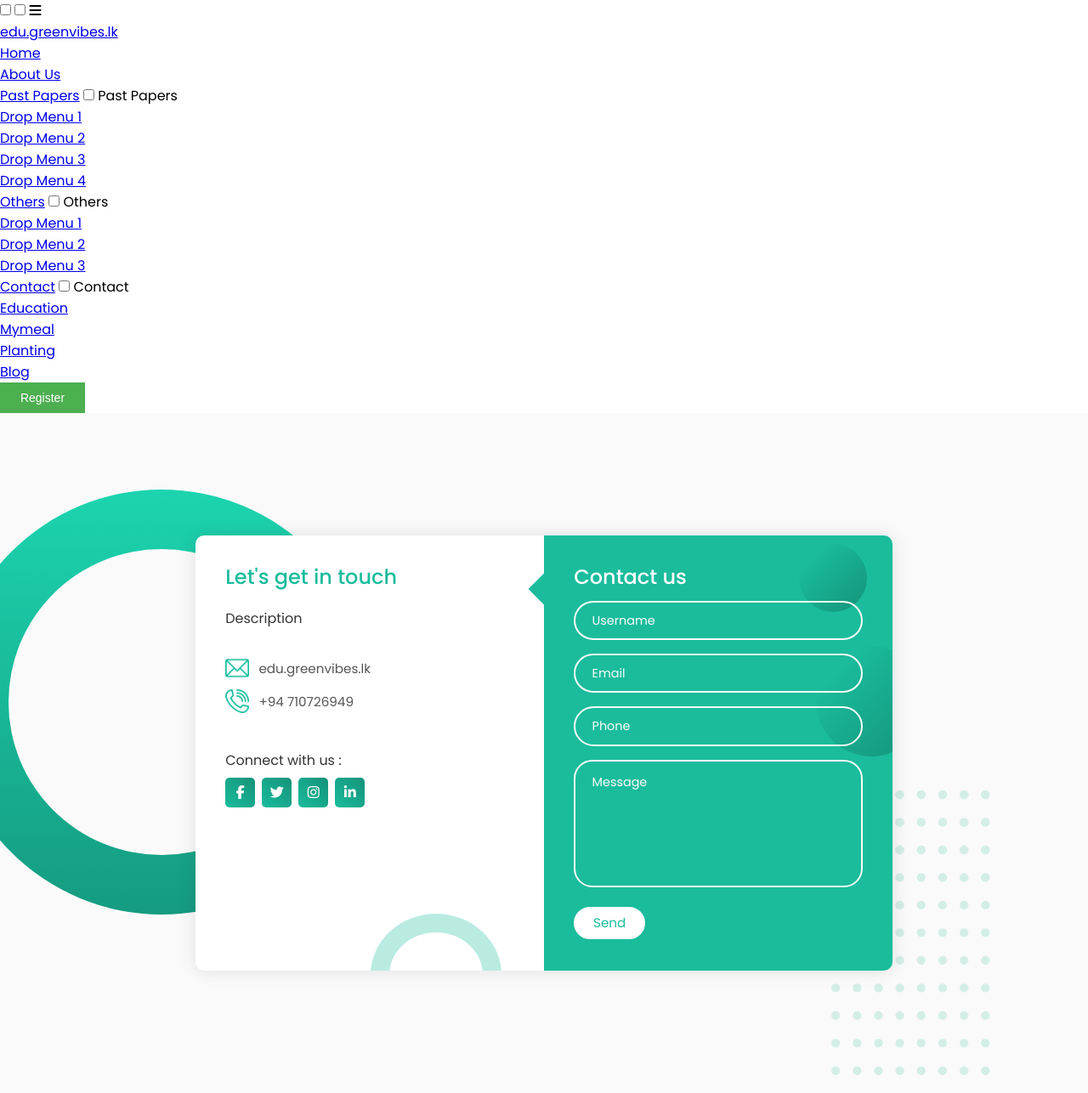
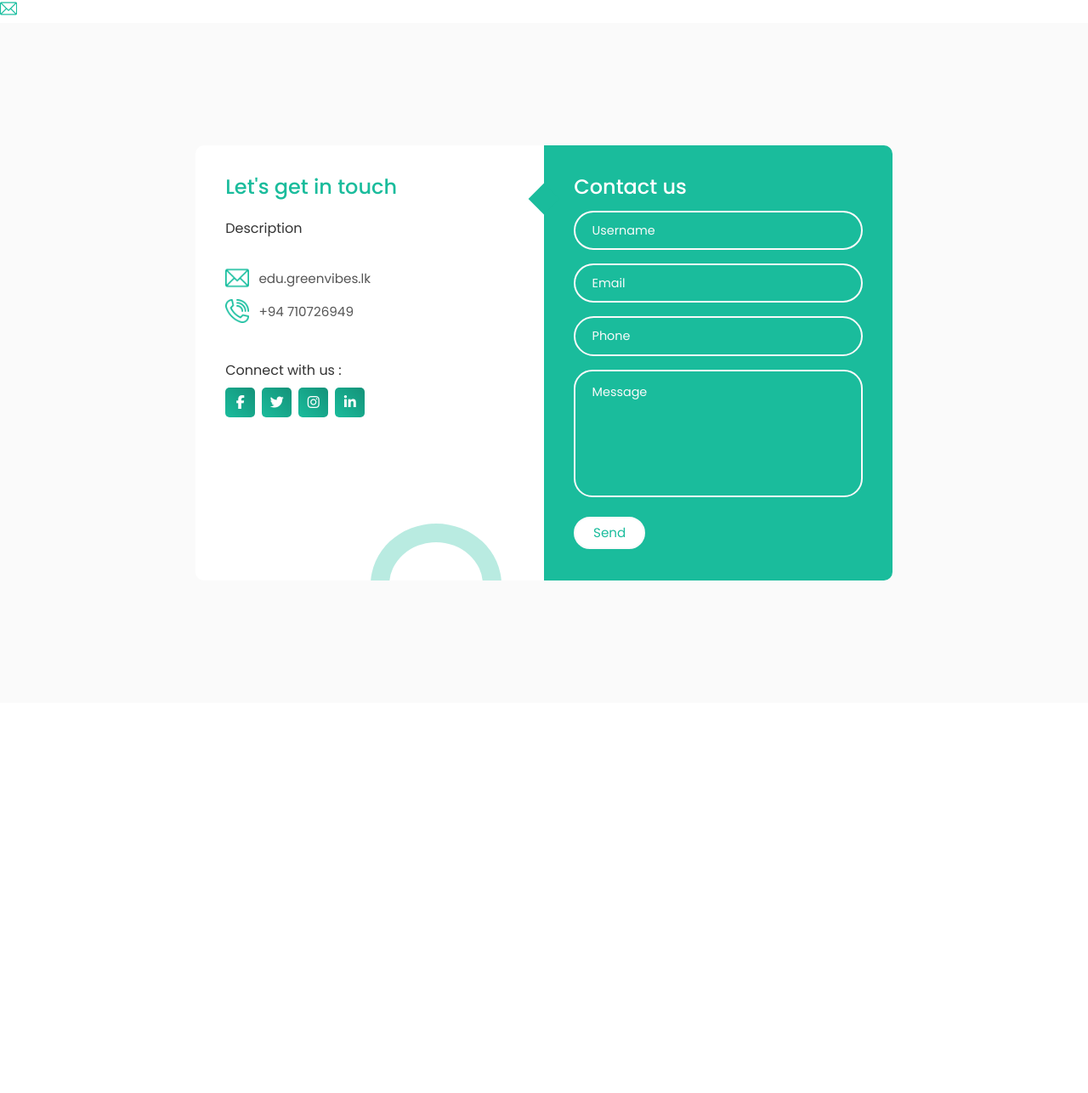
Before and after one commit to GreenvibesLK/edu.greenvibes.lk, a PHP site: page /contact.html in a window 1280 px wide. Shown: the whole page at 85% size. After the commit the page ends 683 px from the top, so only its background shows below. Run offline with PHP 8.4, Linux system fonts and the light colour scheme; some libraries are stand-ins or nearby versions.

Commit message:
Update Contact-Us Page

```diff
--- a/edu.greenvibes.lk/cont.css
+++ b/edu.greenvibes.lk/cont.css
@@ -29,7 +29,6 @@
   max-width: 820px;
   background-color: #fff;
   border-radius: 10px;
-  box-shadow: 0 0 20px 1px rgba(0, 0, 0, 0.1);
   z-index: 1000;
   overflow: hidden;
   display: grid;
@@ -41,25 +40,7 @@
   position: relative;
 }
 
-.circle {
-  border-radius: 50%;
-  background: linear-gradient(135deg, transparent 20%, #149279);
-  position: absolute;
-}
 
-.circle.one {
-  width: 130px;
-  height: 130px;
-  top: 130px;
-  right: -40px;
-}
-
-.circle.two {
-  width: 80px;
-  height: 80px;
-  top: 10px;
-  right: 30px;
-}
 
 .contact-form:before {
   content: "";
@@ -266,37 +247,6 @@
   opacity: 0.3;
 }
 
-.big-circle {
-  position: absolute;
-  width: 500px;
-  height: 500px;
-  border-radius: 50%;
-  background: linear-gradient(to bottom, #1cd4af, #159b80);
-  bottom: 50%;
-  right: 50%;
-  transform: translate(-40%, 38%);
-}
-
-.big-circle:after {
-  content: "";
-  position: absolute;
-  width: 360px;
-  height: 360px;
-  background-color: #fafafa;
-  border-radius: 50%;
-  top: calc(50% - 180px);
-  left: calc(50% - 180px);
-}
-
-.square {
-  position: absolute;
-  height: 400px;
-  top: 50%;
-  left: 50%;
-  transform: translate(181%, 11%);
-  opacity: 0.2;
-}
-
 @media (max-width: 850px) {
   .form {
     grid-template-columns: 1fr;
@@ -313,17 +263,6 @@
     top: -13px;
     left: initial;
     right: 70px;
-  }
-
-  .square {
-    transform: translate(140%, 43%);
-    height: 350px;
-  }
-
-  .big-circle {
-    bottom: 75%;
-    transform: scale(0.9) translate(-40%, 30%);
-    right: 50%;
   }
 
   .text {
@@ -344,10 +283,6 @@
     display: none;
   }
 
-  .square,
-  .big-circle {
-    display: none;
-  }
 
   form,
   .contact-info {
--- a/edu.greenvibes.lk/contact.html
+++ b/edu.greenvibes.lk/contact.html
@@ -3,114 +3,19 @@
   <head>
     <meta charset="UTF-8" />
     <meta name="viewport" content="width=device-width, initial-scale=1.0" />
-    <title>EduGV | Contact</title>
+    <title>edu.greenvibes.lk | Contact-Us</title>
     <link rel="stylesheet" href="cont.css">
-    <link rel="stylesheet" type="text/css" href="style.css">
-    <link rel="stylesheet" href="cssfile.css">
     <script
       src="https://kit.fontawesome.com/64d58efce2.js"
       crossorigin="anonymous"
     ></script>
 
-    <style>
-.button {
-  position: relative;
-  background-color: #4CAF50;
-  border: none;
-  font-size: 14px;
-  color: #FFFFFF;
-  padding: 10px;
-  width: 100px;
-  text-align: center;
-  transition-duration: 0.4s;
-  text-decoration: none;
-  overflow: hidden;
-  cursor: pointer;
-}
-
-.button:after {
-  content: "";
-  background: #f1f1f1;
-  display: block;
-  position: absolute;
-  padding-top: 300%;
-  padding-left: 350%;
-  margin-left: -20px !important;
-  margin-top: -120%;
-  opacity: 0;
-  transition: all 0.8s
-}
-
-.button:active:after {
-  padding: 0;
-  margin: 0;
-  opacity: 1;
-  transition: 0s
-}
-</style>
-
   </head>
   <body>
-
-
-    <header>
-  <div class="header">
-     <div class="navbar">
-         <div class="wrapper">
-    <nav>
-      <input type="checkbox" id="show-search">
-      <input type="checkbox" id="show-menu">
-      <label for="show-menu" class="menu-icon"><i class="fas fa-bars"></i></label>
-      <div class="content">
-      <div class="logo"><a href="index.html">edu.greenvibes.lk</a></div>
-        <ul class="links">
-          <li><a href="index.html">Home</a></li>
-          <li><a href="#">About Us</a></li>
-          <li>
-            <a href="#" class="desktop-link">Past Papers</a>
-            <input type="checkbox" id="show-features">
-            <label for="show-features">Past Papers</label>
-            <ul>
-              <li><a href="#">Drop Menu 1</a></li>
-              <li><a href="#">Drop Menu 2</a></li>
-              <li><a href="#">Drop Menu 3</a></li>
-              <li><a href="#">Drop Menu 4</a></li>
-            </ul>
-          </li>
-          <li>
-            <a href="#" class="desktop-link">Others</a>
-            <input type="checkbox" id="show-services">
-            <label for="show-services">Others</label>
-            <ul>
-              <li><a href="#">Drop Menu 1</a></li>
-              <li><a href="#">Drop Menu 2</a></li>
-              <li><a href="#">Drop Menu 3</a></li>
-              <li>
-                <a href="#" class="desktop-link">Contact</a>
-                <input type="checkbox" id="show-items">
-                <label for="show-items">Contact</label>
-                <ul>
-                  <li><a href="contact.html">Education</a></li>
-                  <li><a href="#">Mymeal</a></li>
-                  <li><a href="#">Planting</a></li>
-                </ul>
-              </li>
-            </ul>
-          </li>
-          <li><a href="#">Blog</a></li>
-        </ul>
-      </div>
-     <button type="submit" class="button">Register</button>
-    </nav>
-  </div>
-
-
-    </header>
-
-
+  <header>
+  	<img src="img/email.png" class="center" width="20px" />
+  </header>
     <div class="container">
-      <span class="big-circle"></span>
-      <img src="img/shape.png" class="square" alt="" />
       <div class="form">
         <div class="contact-info">
           <h3 class="title">Let's get in touch</h3>
@@ -149,9 +54,6 @@
         </div>
 
         <div class="contact-form">
-          <span class="circle one"></span>
-          <span class="circle two"></span>
-
           <form action="index.html" autocomplete="off">
             <h3 class="title">Contact us</h3>
             <div class="input-container">
```
Also changed, not shown: edu.greenvibes.lk/img/shape.png (deleted).
